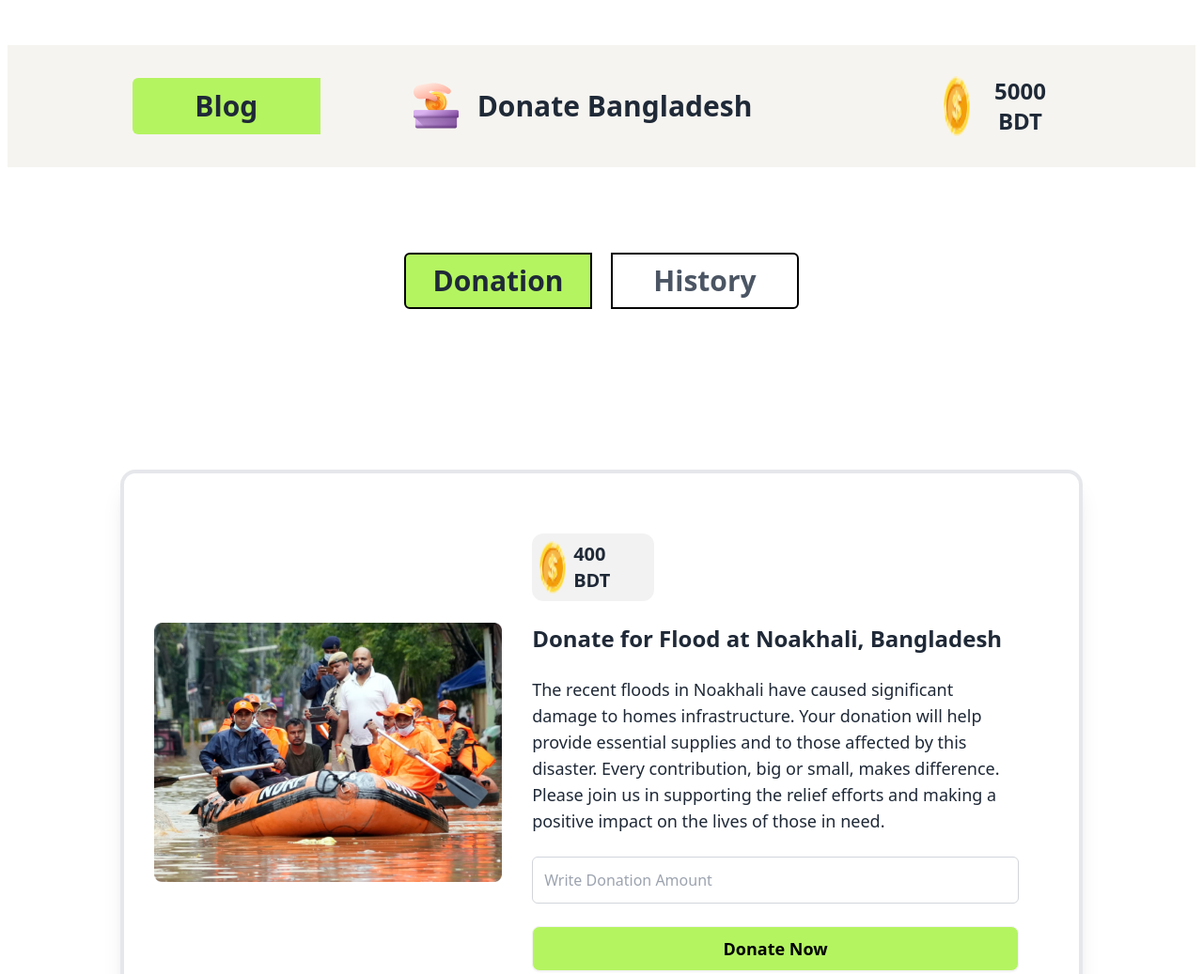
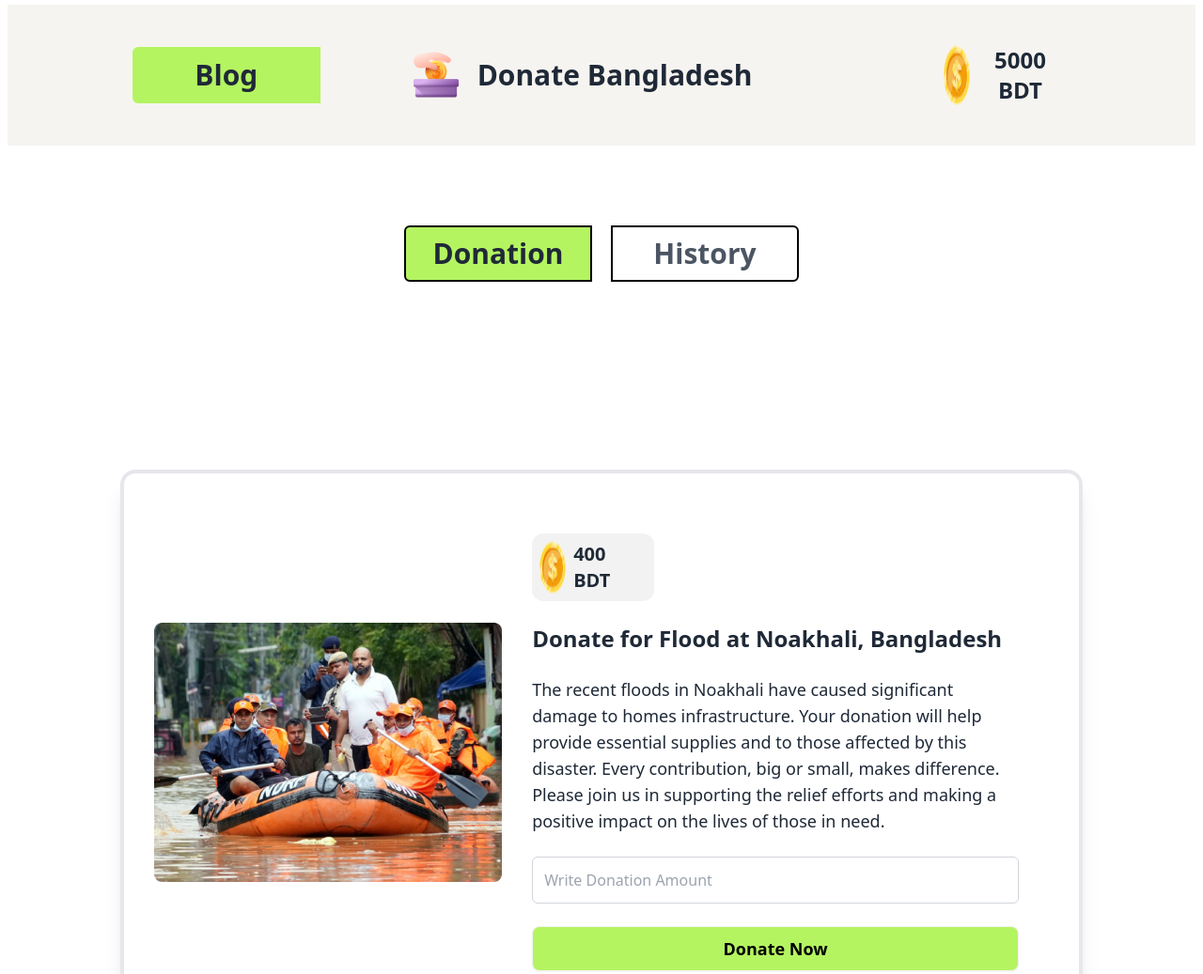
Before and after one commit to mdimteyazhossen/Assignment-5-Donation, a plain HTML site: page index.html in a window 1280 px wide. Shown: the top 1037 px of the page at 94% size. Drawn offline with nearby package versions, Linux system fonts and the light colour scheme; a web font is replaced by a local one.

Commit message:
fix bugs

```diff
--- a/index.html
+++ b/index.html
@@ -31,8 +31,8 @@
     </script>
 </head>
 <body>
-    <header class="grid gap-3 mx-auto navbar bg-base-100 fixed z-10 h-[400px] lg:h-[400px] backdrop-contrast-50 bg-header-white/95">
-      <div class="grid justify-center gap-3 mx-auto lg:flex navbar backdrop-contrast-50 bg-base-100  bg-header-background/95 h-[200px] lg:h-[130px]">
+    <header class="grid gap-5 mx-auto navbar bg-base-100 fixed z-10 h-[400px] lg:h-[400px] backdrop-contrast-50 bg-header-white/95 mt-[-36px]">
+      <div class="grid justify-center gap-3 mx-auto lg:flex navbar backdrop-contrast-50 bg-base-100  bg-header-background/95 h-[200px] lg:h-[150px]">
         <div class="text-center  navbar-start ml-[10%]">
           <a href="./blog.html"><button
               id="blog-tab"
```
